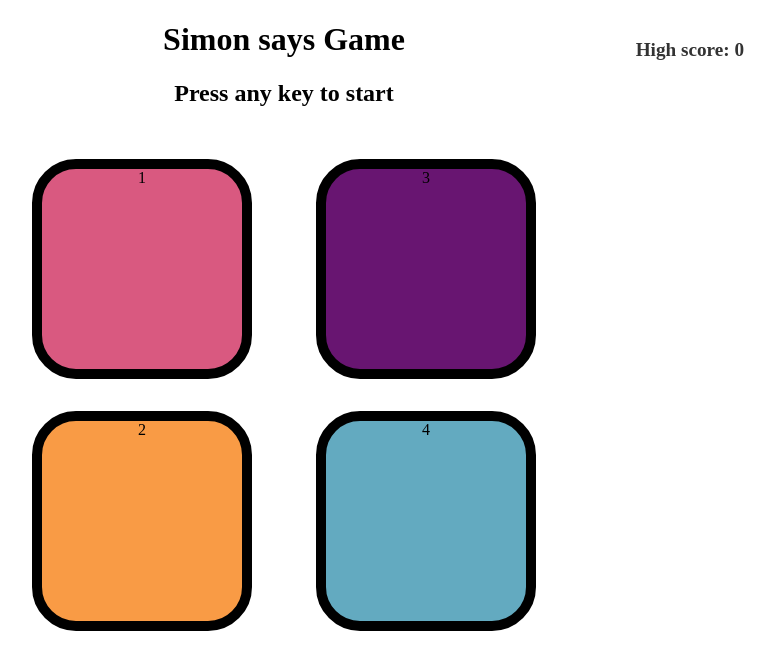
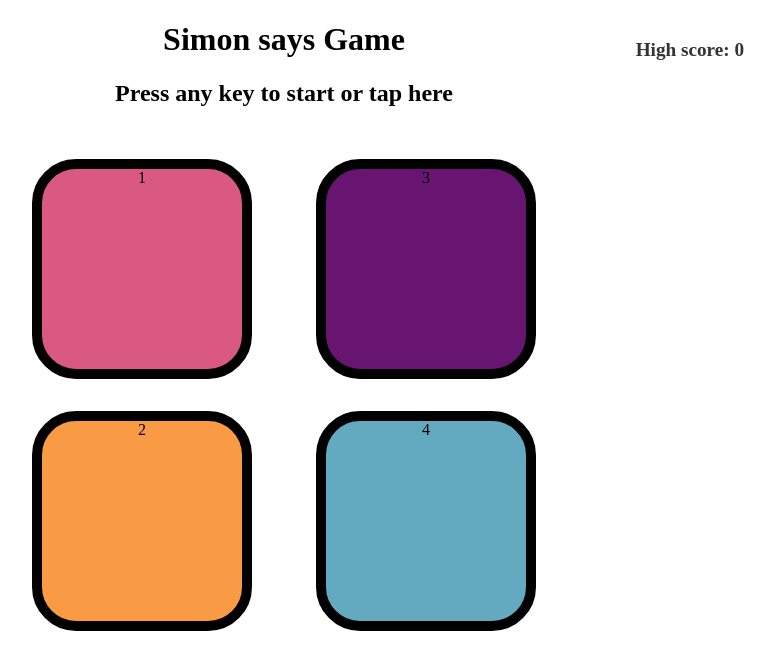
Before and after one commit to Saikrishna-Varni/Simon-Says-Game-, a plain HTML site: page index.html in a window 1280 px wide. Shown: the whole page, without its empty margins (356-1131 px from the left). Drawn offline with Linux system fonts and the light colour scheme.

Commit message:
Third commit

```diff
--- a/index.html
+++ b/index.html
@@ -8,7 +8,7 @@
 </head>
 <body>
     <h1>Simon says Game</h1>
-    <h2>Press any key to start</h2>
+    <h2>Press any key to start or tap here</h2>
     <h3 class="high-score">High score:</h3>
     <div class="btn-container">
         <div class="line-one">
```
